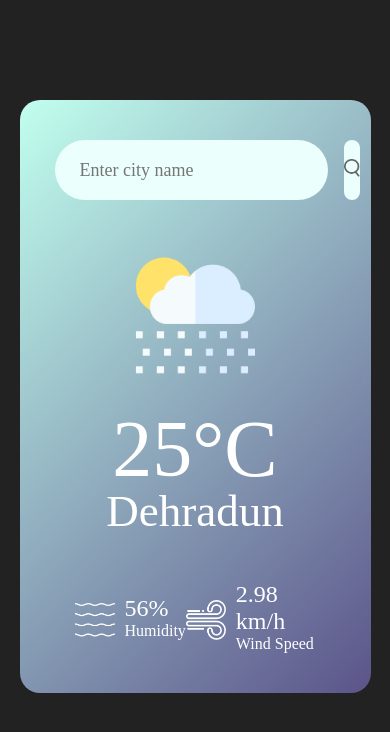
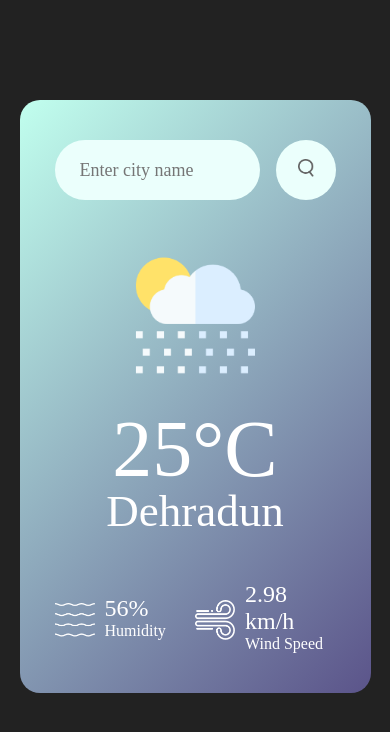
Before and after one commit to ApaekshitRawat/WeatherPage, a plain HTML site: page index.html in a window 390 px wide. Drawn offline with Linux system fonts and the light colour scheme.

Commit message:
Added responsiveness

```diff
--- a/style.css
+++ b/style.css
@@ -99,3 +99,14 @@ body {
   margin-top: 20px;
   display: none;
 }
+@media screen and (max-width: 480px) {
+  .search input {
+    width: 70%;
+  }
+  .col {
+    width: 50%;
+  }
+  .details {
+    padding: 0;
+  }
+}
```
